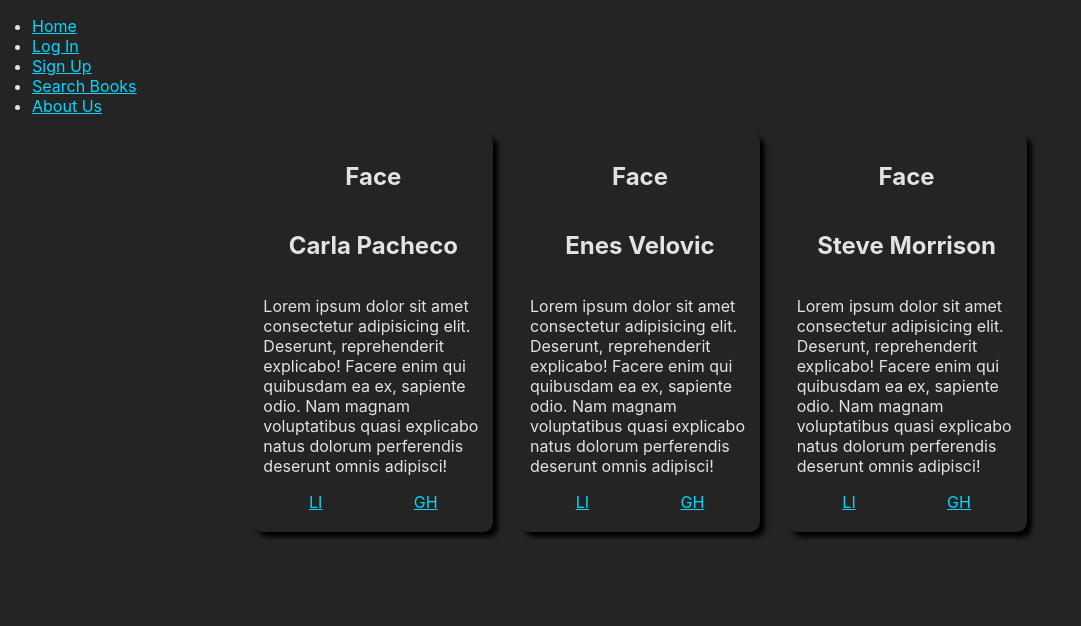
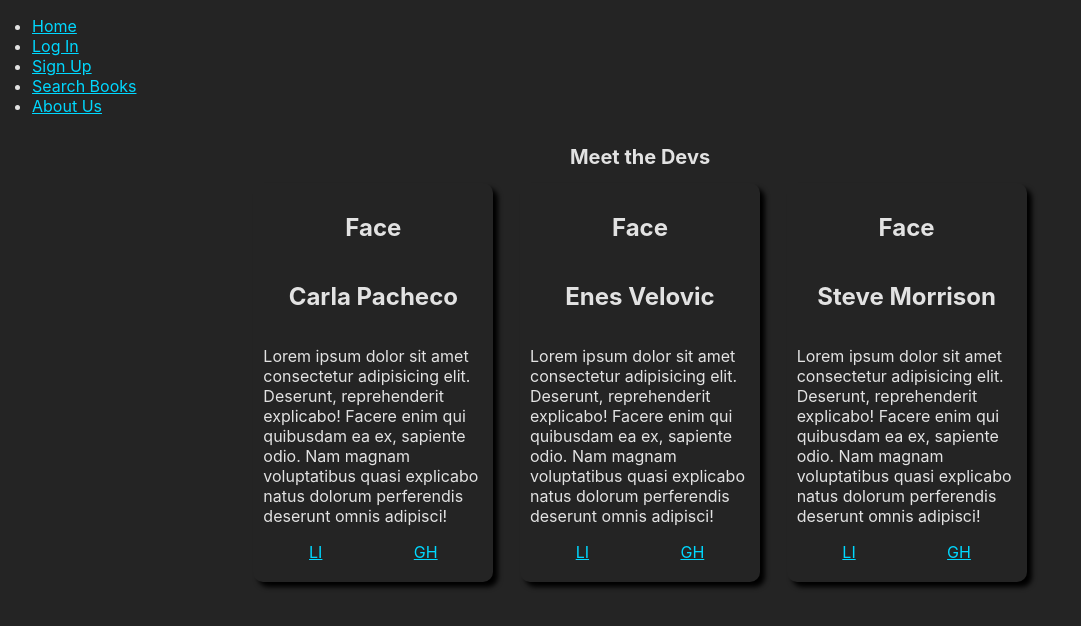
Before and after one commit to cmpacheco23/fantastic-books-front-end, a React (Vite) app: page /about in a window 1280 px wide. Shown: the top 626 px of the page, without its empty margins (0-1081 px from the left). Built offline with nearby package versions, Linux system fonts and the light colour scheme; no server answers.

Commit message:
add title for about us

```diff
--- a/src/pages/AboutUs/AboutUs.jsx
+++ b/src/pages/AboutUs/AboutUs.jsx
@@ -5,6 +5,7 @@ const AboutUs = () => {
   return (
     <>
       <main>
+        <h1>Meet the Devs</h1>
         <section className={styles.devCard}>
         <div>
             <h2>Face</h2>
--- a/src/pages/AboutUs/AboutUs.module.css
+++ b/src/pages/AboutUs/AboutUs.module.css
@@ -4,13 +4,15 @@
 
 main {
   display: flex;
-  justify-content: center;
+  flex-direction: column;
+  align-items: center;
 }
 
 .devCard {
   /* background-color: pink; */
   display: flex;
   max-width: 800px;
+  justify-content: center;
   justify-content: space-around;
 }
 
```
